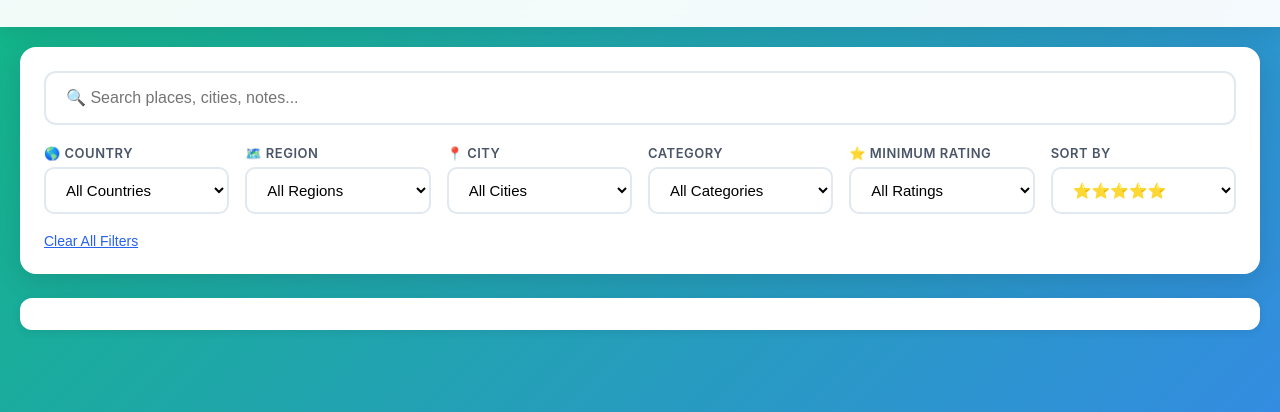
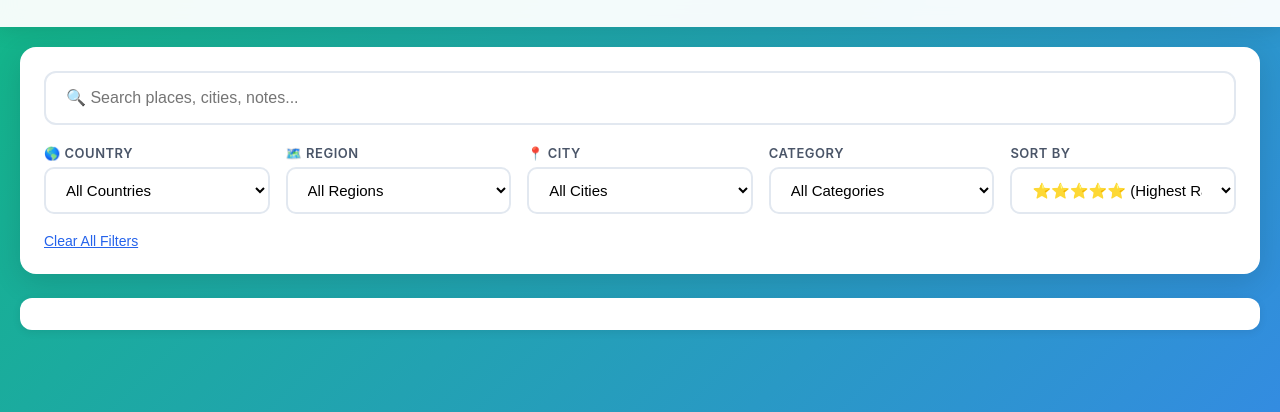
Before and after one commit to cek2020/Ultimate_Recs, a plain HTML site: page index.html in a window 1280 px wide. Shown: the part 142-554 px from the top of the page. Drawn offline with Linux system fonts and the light colour scheme; no server answers.

Commit message:
Move lowest-rated option into sort menu

```diff
--- a/index.html
+++ b/index.html
@@ -58,22 +58,16 @@
                     </select>
                 </div>
 
-                <div class="filter-group">
-                    <label>⭐ Minimum Rating</label>
-                    <select id="minRatingFilter">
-                        <option value="0">All Ratings</option>
-                        <option value="1">1.0+ stars</option>
-                        <option value="2">2.0+ stars</option>
-                        <option value="3">3.0+ stars</option>
-                        <option value="4">4.0+ stars</option>
-                        <option value="5">5.0 stars</option>
-                    </select>
-                </div>
+                <!-- Retained as a neutral default for compatibility with script.js. -->
+                <select id="minRatingFilter" hidden aria-hidden="true">
+                    <option value="0" selected>All Ratings</option>
+                </select>
 
                 <div class="filter-group">
                     <label>Sort By</label>
                     <select id="sortBy">
-                        <option value="rating-desc">⭐⭐⭐⭐⭐</option>
+                        <option value="rating-desc">⭐⭐⭐⭐⭐ (Highest Rated)</option>
+                        <option value="rating-asc">⭐ (Lowest Rated)</option>
                         <option value="price-asc">💰</option>
                         <option value="price-desc">💰💰💰</option>
                         <option value="reviews-desc">👥 Most Reviews</option>
```
